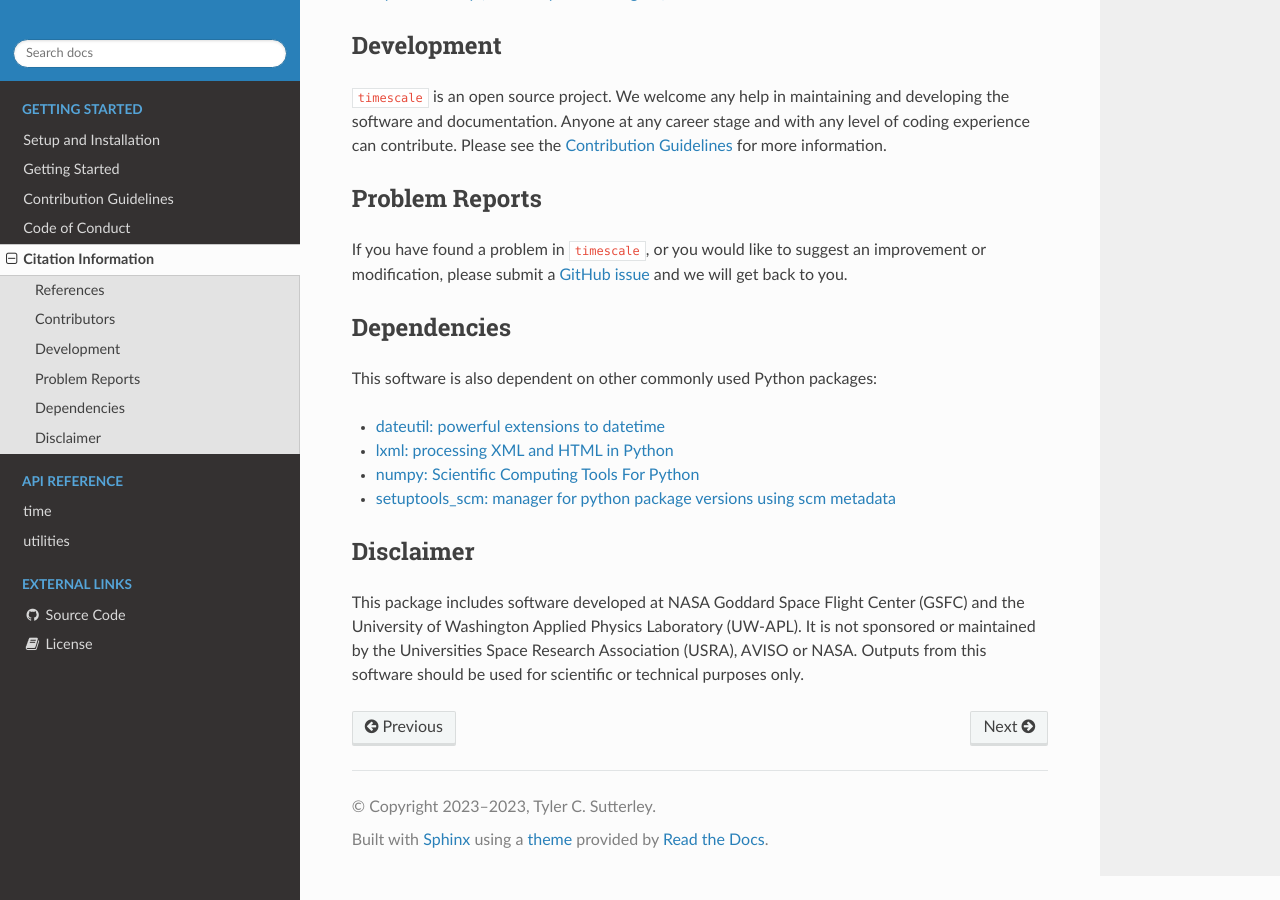
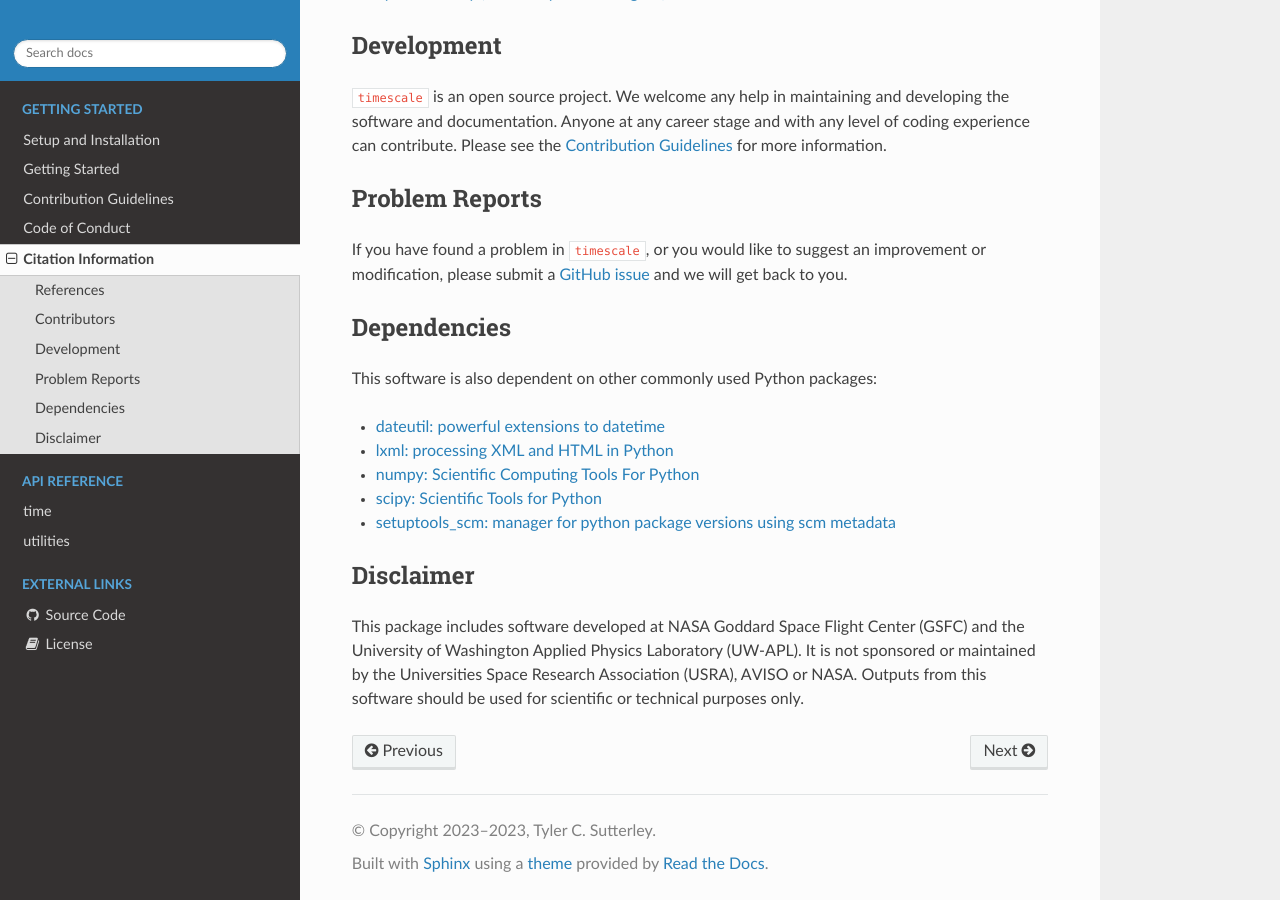
Before and after one commit to tsutterley/timescale, a Sphinx documentation site: the page built from doc/source/getting_started/Citations.rst, in a window 1280 px wide and 900 px high, scrolled down 651 px. Built offline with Sphinx 7.4.7 and the Read the Docs theme 2.0.0, drawn with Linux system fonts in a browser that asks for light colours.

Commit message:
fix: add back scipy req

```diff
--- a/README.rst
+++ b/README.rst
@@ -23,6 +23,7 @@ Dependencies
 - `dateutil: powerful extensions to datetime <https://dateutil.readthedocs.io/en/stable/>`_
 - `lxml: processing XML and HTML in Python <https://pypi.python.org/pypi/lxml>`_
 - `numpy: Scientific Computing Tools For Python <https://www.numpy.org>`_
+- `scipy: Scientific Tools for Python <https://www.scipy.org/>`_
 - `setuptools_scm: manager for python package versions using scm metadata <https://pypi.org/project/setuptools-scm>`_
 
 References
--- a/doc/source/getting_started/Citations.rst
+++ b/doc/source/getting_started/Citations.rst
@@ -43,6 +43,7 @@ This software is also dependent on other commonly used Python packages:
 - `dateutil: powerful extensions to datetime <https://dateutil.readthedocs.io/en/stable/>`_
 - `lxml: processing XML and HTML in Python <https://pypi.python.org/pypi/lxml>`_
 - `numpy: Scientific Computing Tools For Python <https://www.numpy.org>`_
+- `scipy: Scientific Tools for Python <https://www.scipy.org/>`_
 - `setuptools_scm: manager for python package versions using scm metadata <https://pypi.org/project/setuptools-scm>`_
 
 Disclaimer
--- a/environment.yml
+++ b/environment.yml
@@ -7,4 +7,5 @@ dependencies:
   - pip
   - python>=3.6
   - python-dateutil
+  - scipy
   - setuptools_scm
--- a/requirements.txt
+++ b/requirements.txt
@@ -1,4 +1,5 @@
 lxml
 numpy
 python-dateutil
+scipy
 setuptools_scm
```
